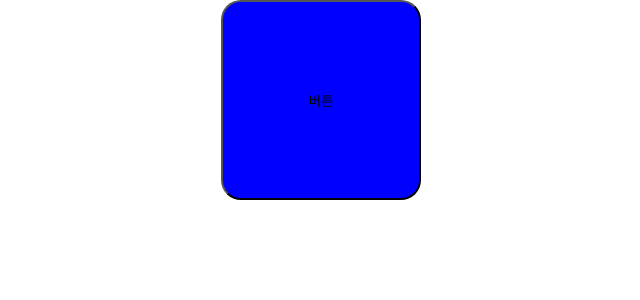
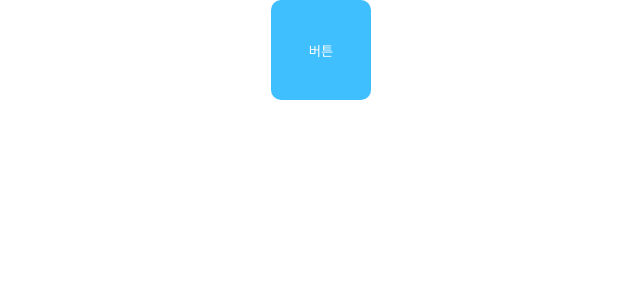
Before and after one commit to poiu542/Cartel, a React (Create React App) app in the folder frontend/: page / in a window 1280 px wide. Shown: the top 300 px of the page, without its empty margins (319-959 px from the left). Built offline with nearby package versions, Linux system fonts and the light colour scheme.

Commit message:
refactor : 버튼 컴포넌트 수정
버튼 컴포넌트에 그림자가 생기는 부분 수정

```diff
--- a/frontend/src/App.tsx
+++ b/frontend/src/App.tsx
@@ -9,11 +9,9 @@ function App(): React.ReactElement {
   return (
     <div className="App">
       <Button
-        radius="10%"
-        width="200px"
-        height="200px"
-        background="blue"
-        color="black"
+        border={{ radius: '0.625rem', borderColor: '#40BFFF' }}
+        size={{ width: '100px', height: '100px' }}
+        color={{ background: '#40BFFF', color: 'white' }}
         text="버튼"
         onClick={handleClick}
       />
@@ -22,3 +20,6 @@ function App(): React.ReactElement {
 }
 
 export default App
+
+// border-radius: 0.625rem;
+// background: var(--unnamed, #40BFFF);
--- a/frontend/src/components/Button.tsx
+++ b/frontend/src/components/Button.tsx
@@ -1,30 +1,30 @@
 import React from 'react'
-import { Color } from '../model/custom'
+import { Color, Size, Border } from '../model/custom'
 
-interface ButtonProps extends Color {
+interface ButtonProps {
+  border: Border
+  color: Color
+  size: Size
   text: string
-  width: string
-  height: string
-  radius: string
   onClick: () => void
 }
 
 const Button: React.FC<ButtonProps> = ({
-  radius,
+  border,
   color,
-  background,
   text,
-  width,
-  height,
   onClick,
+  size,
 }) => (
   <button
     style={{
-      backgroundColor: background,
-      color: color,
-      width,
-      height,
-      borderRadius: radius,
+      backgroundColor: color.background,
+      color: color.color,
+      width: size.width,
+      height: size.height,
+      borderRadius: border.radius,
+      borderColor: border.borderColor,
+      border: 'none',
     }}
     onClick={onClick}
   >
```
Also changed, not shown: frontend/src/model/custom.ts (+13 -13 lines).
